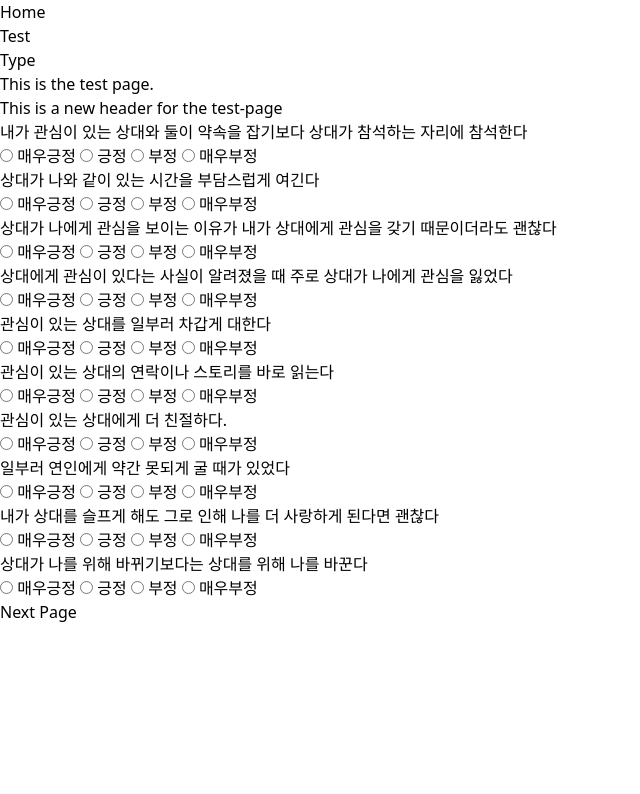
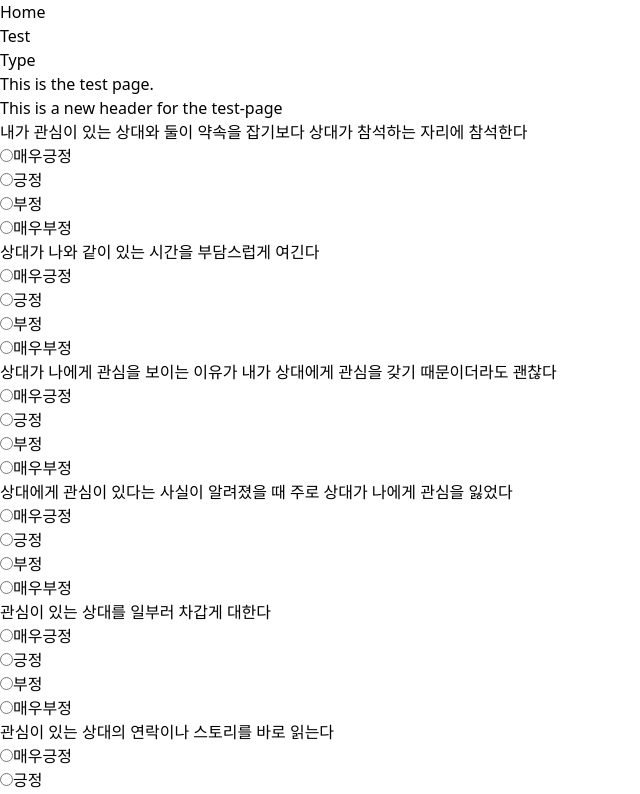
Before and after one commit to Allephy/project1, a React (Vite) app: page /testpage in a window 1280 px wide. Shown: the top 794 px of the page, without its empty margins (0-640 px from the left). Built offline with nearby package versions, Linux system fonts and the light colour scheme.

Commit message:
Update question-block.jsx

```diff
--- a/src/components/elements/question/question-block.jsx
+++ b/src/components/elements/question/question-block.jsx
@@ -1,40 +1,120 @@
-import React, { useState } from 'react';
+import React, { useRef } from 'react';
 
 export default function QuestionBlock(props){
 
+
     return(
-        <div className = "aspect-ratio: auto container box-border rounded-md shadow-inner shadow-lg h-80 w-auto px-10 py-10 mx-3 my-10 outline outline-1  outline-offset-1" >
+        <div className = "aspect-ratio: auto container box-border rounded-md shadow-lg h-80 w-auto px-10 py-10 mx-3 my-10 outline outline-1  outline-offset-1" >
             <form>
                 <fieldset>
                 <legend>{props.name}</legend>
-                    <ul class="w-48 text-sm font-medium text-gray-900 bg-white border border-gray-200 rounded-lg dark:bg-gray-700 dark:border-gray-600 dark:text-white">
-                        <div class="flex items-center ps-3">
-                            <input type="radio" name="choice" id="strongly disagree" value='+2' onClick={(event)=>{props.setAns(Number(props.ans) + Number(event.target.value))}}
-                            className="w-4 h-4 text-blue-600 bg-gray-100 border-gray-300 focus:ring-blue-500 dark:focus:ring-blue-600 dark:ring-offset-gray-800 focus:ring-2 dark:bg-gray-700 dark:border-gray-600"></input>
+                    <div className="mb-[0.125rem] block min-h-[1.5rem] pl-[1.5rem]" >
+                    <input
+                    className="relative float-left -ml-[1.5rem] mr-1 mt-1 h-5 w-5 rounded-full border-5 border-solid border-neutral-300
+                    before:pointer-events-none before:absolute before:h-4 before:w-4 before:scale-0 before:rounded-full before:bg-transparent
+                    before:opacity-0 before:shadow-[0px_0px_0px_13px_transparent] before:content-['']
+                    after:absolute after:z-[1] after:block after:h-4 after:w-4 after:rounded-full after:content-['']
+                    checked:border-primary checked:before:opacity-[0.16] checked:after:absolute checked:after:left-1/2 checked:after:top-1/2
+                    checked:after:h-[0.625rem] checked:after:w-[0.625rem] checked:after:rounded-full checked:after:border-primary checked:after:bg-primary
+                    checked:after:content-[''] checked:after:[transform:translate(-50%,-50%)]
+                    hover:cursor-pointer hover:before:opacity-[0.04] hover:before:shadow-[0px_0px_0px_13px_rgba(0,0,0,0.6)]
+                    focus:shadow-none focus:outline-none focus:ring-0 focus:before:scale-100 focus:before:opacity-[0.12] focus:before:shadow-[0px_0px_0px_13px_rgba(0,0,0,0.6)] focus:before:transition-[box-shadow_0.2s,transform_0.2s] checked:focus:border-primary checked:focus:before:scale-100 checked:focus:before:shadow-[0px_0px_0px_13px_#3b71ca] checked:focus:before:transition-[box-shadow_0.2s,transform_0.2s] dark:border-neutral-600 dark:checked:border-primary dark:checked:after:border-primary dark:checked:after:bg-primary dark:focus:before:shadow-[0px_0px_0px_13px_rgba(255,255,255,0.4)] dark:checked:focus:border-primary dark:checked:focus:before:shadow-[0px_0px_0px_13px_#3b71ca]"
+                    type="radio"
+                    name="name"
+                    id="strongly agree"
+                    value='+2'
+                    onClick={(event)=>{  window.scrollTo({ top: 400, behavior: "smooth" }); props.setAns(Number(props.ans) + Number(event.target.value)); } }
+                    />
+                    <label
+                    className="mt-px inline-block pl-[0.15rem] hover:cursor-pointer"
+                    htmlFor="strongly agree"
+                    >
+                    매우긍정
+                    </label>
+                    </div>
 
-                            <label htmlFor = "strongly disagree" className='"ms-2 text-sm font-medium text-gray-900 dark:text-gray-300"'> 매우긍정 </label>
+                    <div className="mb-[0.125rem] block min-h-[1.5rem] pl-[1.5rem]" >
+                    <input
+                    className="relative float-left -ml-[1.5rem] mr-1 mt-1 h-5 w-5 rounded-full border-5 border-solid border-neutral-300
+                    before:pointer-events-none before:absolute before:h-4 before:w-4 before:scale-0 before:rounded-full before:bg-transparent
+                    before:opacity-0 before:shadow-[0px_0px_0px_13px_transparent] before:content-['']
+                    after:absolute after:z-[1] after:block after:h-4 after:w-4 after:rounded-full after:content-['']
+                    checked:border-primary checked:before:opacity-[0.16] checked:after:absolute checked:after:left-1/2 checked:after:top-1/2
+                    checked:after:h-[0.625rem] checked:after:w-[0.625rem] checked:after:rounded-full checked:after:border-primary checked:after:bg-primary
+                    checked:after:content-[''] checked:after:[transform:translate(-50%,-50%)]
+                    hover:cursor-pointer hover:before:opacity-[0.04] hover:before:shadow-[0px_0px_0px_13px_rgba(0,0,0,0.6)]
+                    focus:shadow-none focus:outline-none focus:ring-0 focus:before:scale-100 focus:before:opacity-[0.12] focus:before:shadow-[0px_0px_0px_13px_rgba(0,0,0,0.6)] focus:before:transition-[box-shadow_0.2s,transform_0.2s] checked:focus:border-primary checked:focus:before:scale-100 checked:focus:before:shadow-[0px_0px_0px_13px_#3b71ca] checked:focus:before:transition-[box-shadow_0.2s,transform_0.2s] dark:border-neutral-600 dark:checked:border-primary dark:checked:after:border-primary dark:checked:after:bg-primary dark:focus:before:shadow-[0px_0px_0px_13px_rgba(255,255,255,0.4)] dark:checked:focus:border-primary dark:checked:focus:before:shadow-[0px_0px_0px_13px_#3b71ca]"
+                    type="radio"
+                    name="name"
+                    id="agree"
+                    value='+1'
+                    onClick={(event)=>{ window.scrollTo({ top: 400, behavior: "smooth" }); props.setAns(Number(props.ans) + Number(event.target.value));  } }
+                    />
+                    <label
+                    className="mt-px inline-block pl-[0.15rem] hover:cursor-pointer"
+                    htmlFor="agree"
+                    >
+                    긍정
+                    </label>
+                    </div>
 
-                            <input type="radio" name="choice" id="strongly disagree" value='+1' onClick={(event)=>{props.setAns(Number(props.ans) + Number(event.target.value))}}
-                            className="w-4 h-4 text-blue-600 bg-gray-100 border-gray-300 focus:ring-blue-500 dark:focus:ring-blue-600 dark:ring-offset-gray-800 focus:ring-2 dark:bg-gray-700 dark:border-gray-600"></input>
+                    <div className="mb-[0.125rem] block min-h-[1.5rem] pl-[1.5rem]" >
+                    <input
+                    className="relative float-left -ml-[1.5rem] mr-1 mt-1 h-5 w-5 rounded-full border-5 border-solid border-neutral-300
+                    before:pointer-events-none before:absolute before:h-4 before:w-4 before:scale-0 before:rounded-full before:bg-transparent
+                    before:opacity-0 before:shadow-[0px_0px_0px_13px_transparent] before:content-['']
+                    after:absolute after:z-[1] after:block after:h-4 after:w-4 after:rounded-full after:content-['']
+                    checked:border-primary checked:before:opacity-[0.16] checked:after:absolute checked:after:left-1/2 checked:after:top-1/2
+                    checked:after:h-[0.625rem] checked:after:w-[0.625rem] checked:after:rounded-full checked:after:border-primary checked:after:bg-primary
+                    checked:after:content-[''] checked:after:[transform:translate(-50%,-50%)]
+                    hover:cursor-pointer hover:before:opacity-[0.04] hover:before:shadow-[0px_0px_0px_13px_rgba(0,0,0,0.6)]
+                    focus:shadow-none focus:outline-none focus:ring-0 focus:before:scale-100 focus:before:opacity-[0.12] focus:before:shadow-[0px_0px_0px_13px_rgba(0,0,0,0.6)] focus:before:transition-[box-shadow_0.2s,transform_0.2s] checked:focus:border-primary checked:focus:before:scale-100 checked:focus:before:shadow-[0px_0px_0px_13px_#3b71ca] checked:focus:before:transition-[box-shadow_0.2s,transform_0.2s] dark:border-neutral-600 dark:checked:border-primary dark:checked:after:border-primary dark:checked:after:bg-primary dark:focus:before:shadow-[0px_0px_0px_13px_rgba(255,255,255,0.4)] dark:checked:focus:border-primary dark:checked:focus:before:shadow-[0px_0px_0px_13px_#3b71ca]"
+                    type="radio"
+                    name="name"
+                    id="disagree"
+                    value='-1'
+                    onClick={(event)=>{ window.scrollTo({ top: 400, behavior: "smooth" }); props.setAns(Number(props.ans) + Number(event.target.value));} }
+                    />
+                    <label
+                    className="mt-px inline-block pl-[0.15rem] hover:cursor-pointer"
+                    htmlFor="disagree"
+                    >
+                    부정
+                    </label>
+                    </div>
 
-                            <label htmlFor = "strongly disagree" className='"ms-2 text-sm font-medium text-gray-900 dark:text-gray-300"'> 긍정 </label>
-
-                            <input type="radio" name="choice" id="strongly disagree" value='-1' onClick={(event)=>{props.setAns(Number(props.ans) + Number(event.target.value))}}
-                            className="w-4 h-4 text-blue-600 bg-gray-100 border-gray-300 focus:ring-blue-500 dark:focus:ring-blue-600 dark:ring-offset-gray-800 focus:ring-2 dark:bg-gray-700 dark:border-gray-600"></input>
-
-                            <label htmlFor = "strongly disagree" className='"ms-2 text-sm font-medium text-gray-900 dark:text-gray-300"'> 부정 </label>
-
-                            <input type="radio" name="choice" id="strongly disagree" value='-2' onClick={(event)=>{props.setAns(Number(props.ans) + Number(event.target.value))}}
-                            className="w-4 h-4 text-blue-600 bg-gray-100 border-gray-300 focus:ring-blue-500 dark:focus:ring-blue-600 dark:ring-offset-gray-800 focus:ring-2 dark:bg-gray-700 dark:border-gray-600"></input>
-
-                            <label htmlFor = "strongly disagree" className='"ms-2 text-sm font-medium text-gray-900 dark:text-gray-300"'> 매우부정 </label>
+                    <div className="mb-[0.125rem] block min-h-[1.5rem] pl-[1.5rem]" >
+                    <input
+                    className="relative float-left -ml-[1.5rem] mr-1 mt-1 h-5 w-5 rounded-full border-5 border-solid border-neutral-300
+                    before:pointer-events-none before:absolute before:h-4 before:w-4 before:scale-0 before:rounded-full before:bg-transparent
+                    before:opacity-0 before:shadow-[0px_0px_0px_13px_transparent] before:content-['']
+                    after:absolute after:z-[1] after:block after:h-4 after:w-4 after:rounded-full after:content-['']
+                    checked:border-primary checked:before:opacity-[0.16] checked:after:absolute checked:after:left-1/2 checked:after:top-1/2
+                    checked:after:h-[0.625rem] checked:after:w-[0.625rem] checked:after:rounded-full checked:after:border-primary checked:after:bg-primary
+                    checked:after:content-[''] checked:after:[transform:translate(-50%,-50%)]
+                    hover:cursor-pointer hover:before:opacity-[0.04] hover:before:shadow-[0px_0px_0px_13px_rgba(0,0,0,0.6)]
+                    focus:shadow-none focus:outline-none focus:ring-0 focus:before:scale-100 focus:before:opacity-[0.12] focus:before:shadow-[0px_0px_0px_13px_rgba(0,0,0,0.6)] focus:before:transition-[box-shadow_0.2s,transform_0.2s] checked:focus:border-primary checked:focus:before:scale-100 checked:focus:before:shadow-[0px_0px_0px_13px_#3b71ca] checked:focus:before:transition-[box-shadow_0.2s,transform_0.2s] dark:border-neutral-600 dark:checked:border-primary dark:checked:after:border-primary dark:checked:after:bg-primary dark:focus:before:shadow-[0px_0px_0px_13px_rgba(255,255,255,0.4)] dark:checked:focus:border-primary dark:checked:focus:before:shadow-[0px_0px_0px_13px_#3b71ca]"
+                    type="radio"
+                    name="name"
+                    id="strongly disagree"
+                    value='-2'
+                    onClick={(event)=>{ window.scrollTo({ top: 400, behavior: "smooth" }); props.setAns(Number(props.ans) + Number(event.target.value));} }
+                    />
+                    <label
+                    className="mt-px inline-block pl-[0.15rem] hover:cursor-pointer"
+                    htmlFor="strongly disagree"
+                    >
+                    매우부정
+                    </label>
+                    </div>
 
 
 
 
 
-                        </div>
-                    </ul>
+
+
+
             </fieldset>
             </form>
 
```
